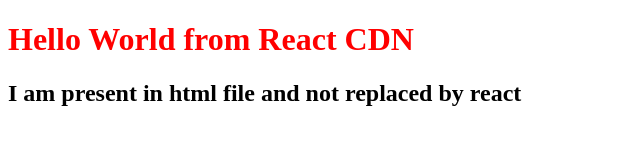
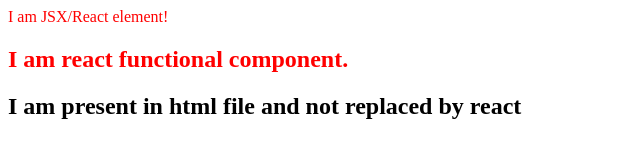
Before and after one commit to sujandangi/namaste-react-again, a React app: page / in a window 1280 px wide. Shown: the whole page, without its empty margins (0-640 px from the left). Built offline with nearby package versions, Linux system fonts and the light colour scheme.

Commit message:
Complete episode 3.

```diff
--- a/app.js
+++ b/app.js
@@ -1,12 +1,22 @@
 import React from "react"
 import ReactDOM from "react-dom/client"
 
-const heading = React.createElement("h1", {id: "heading"}, "Hello World from React CDN")
-
-console.log(heading)
+// const heading = React.createElement("h1", {id: "heading"}, "Hello World from React CDN")
 
 const root = ReactDOM.createRoot(document.getElementById("root"))
 
-console.log("root ", root)
+// React functional component
+const HeadingComponent = () => {
+    return (
+        <div>
+            <h2>I am react functional component.</h2>
+        </div>
+    )
+}
 
-root.render(heading)
+// React Element. We can nest a component inside an element and vice versa.
+const jsxHeading = <div id="heading">I am JSX/React element!
+    <HeadingComponent />
+</div>
+
+root.render(jsxHeading)
--- a/index.html
+++ b/index.html
@@ -9,7 +9,7 @@
 </head>
 
 <body>
-    <div id="root"></div>
+    <div id="root">React not rendered...</div>
     <div><h2>I am present in html file and not replaced by react</h2></div>
     <script type="module" src="./app.js"></script>
 </body>
--- a/package.json
+++ b/package.json
@@ -3,6 +3,8 @@
   "version": "1.0.0",
   "description": "Revising React with Akshay Saini",
   "scripts": {
+    "start": "parcel index.html",
+    "build": "parcel build index.html",
     "test": "jest"
   },
   "author": "Sujan Singh",
```
